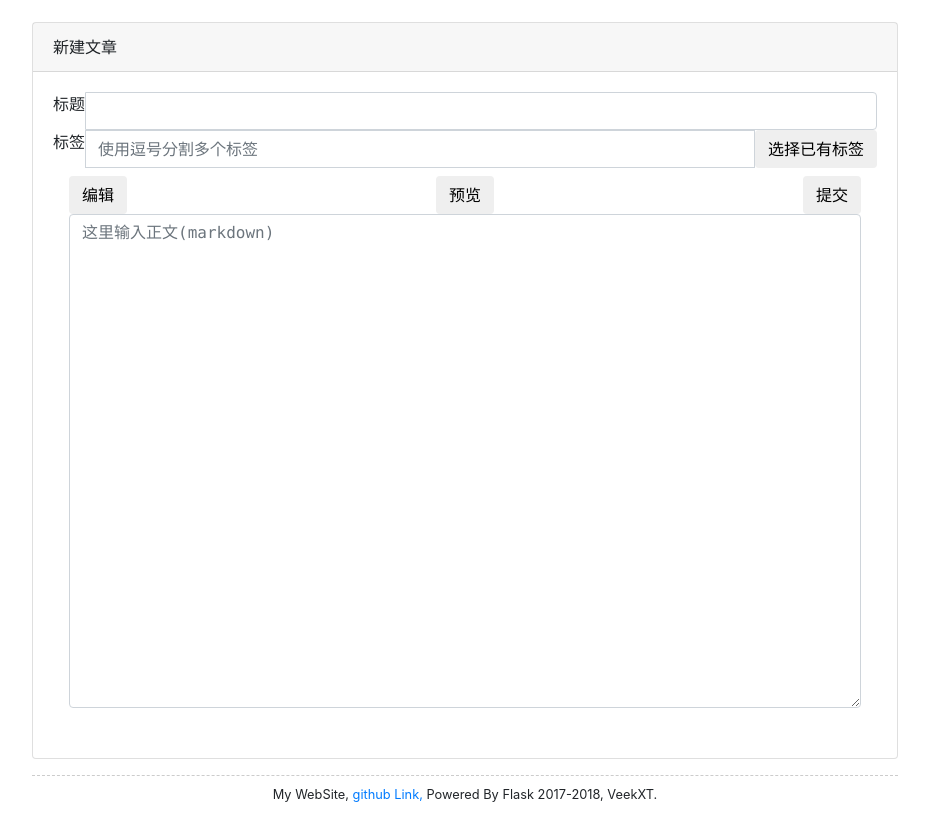
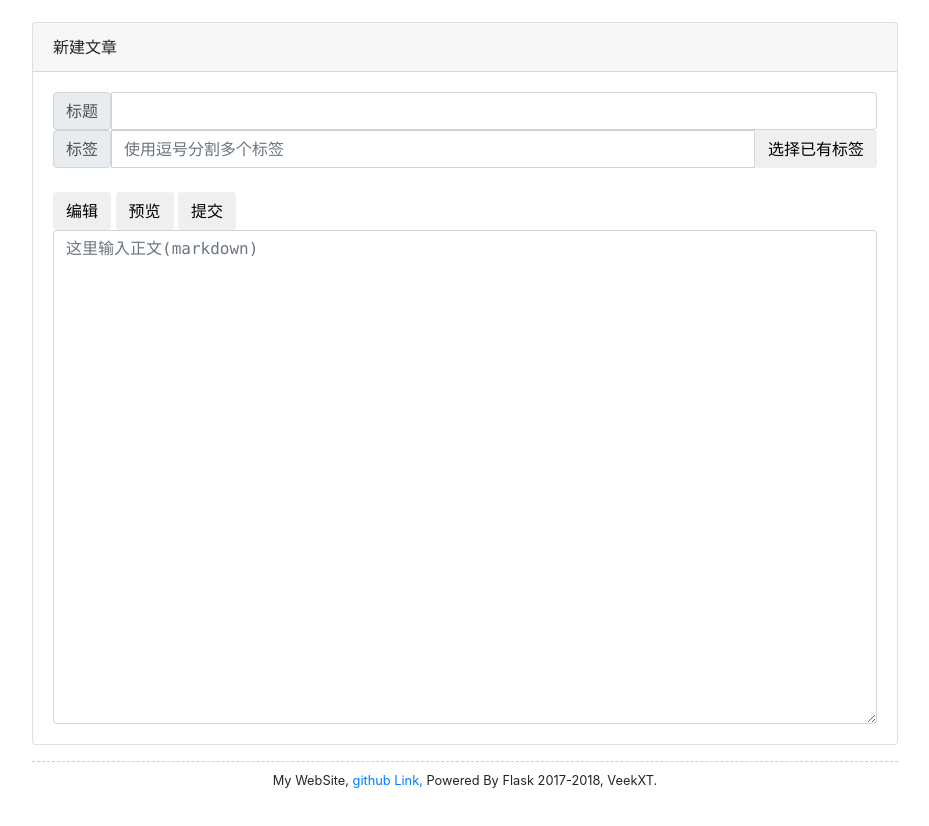
Before and after one commit to veekxt/my_site, a Flask app: page /write_article in a window 1280 px wide. Shown: the part 56-882 px from the top of the page, without its empty margins (175-1104 px from the left). After the commit the page ends 844 px from the top, so only its background shows below. Run offline with Flask 2, Linux system fonts and the light colour scheme; the visitor is signed in with stand-in values (Sample User, id 1); data comes from the database, SQL or seed files in the repository; parts of the project's set-up code (start-up, migrations or seed data) failed here and were passed over; some libraries are stand-ins or nearby versions.

Commit message:
fix: css of write_article

```diff
--- a/templates/write_article.html
+++ b/templates/write_article.html
@@ -13,24 +13,26 @@
         {% endif %}
         <div class="card-body">
             <div class="input-group">
-                <span class="input-group-addon">标题</span>
+                <span class="input-group-text">标题</span>
                 <input id="a_title" type="text" class="form-control" placeholder="" aria-describedby="basic-addon1"
                        {% if article %}value="{{ article.title }}"{% endif %}>
             </div>
             {% if not article %}
                 <div class="input-group">
-                    <span class="input-group-addon" id="basic-addon2">标签</span>
+                    <span class="input-group-text" id="basic-addon2">标签</span>
                     <input type="text" class="form-control" placeholder="使用逗号分割多个标签" aria-describedby="basic-addon1"
                            id="input_tag">
                     <button type="button" class="btn btn-default" id="select_tags">选择已有标签</button>
                     <br/>
-                    <span id="tagarea"></span>
+
                 </div>
+
+                <div id="tagarea"></div>
             {% endif %}
-            <nav class="navbar navbar-default">
-                <button type="button" class="btn btn-default navbar-btn" id="edit_btn">编辑</button>
-                <button type="button" class="btn btn-default navbar-btn" id="pre_btn">预览</button>
-                <button type="button" class="btn btn-default navbar-btn" id="push_article">提交</button>
+<br />
+                <button type="button" class="btn btn-default" id="edit_btn">编辑</button>
+                <button type="button" class="btn btn-default" id="pre_btn">预览</button>
+                <button type="button" class="btn btn-default" id="push_article">提交</button>
 
                 <textarea id="input_area" class="form-control" rows="20" placeholder="这里输入正文(markdown)"
                 >{% if article %}{{ article.text }}{% endif %}</textarea>
@@ -38,7 +40,7 @@
                     <div class="card-body">
                     </div>
                 </div>
-            </nav>
+
 
 
         </div>
```
